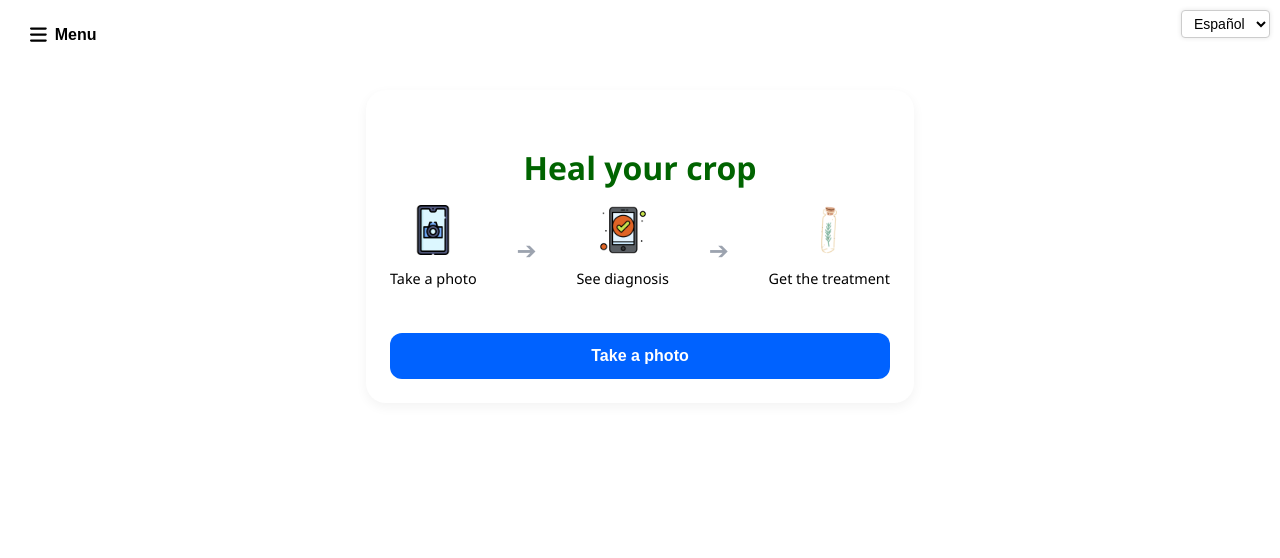
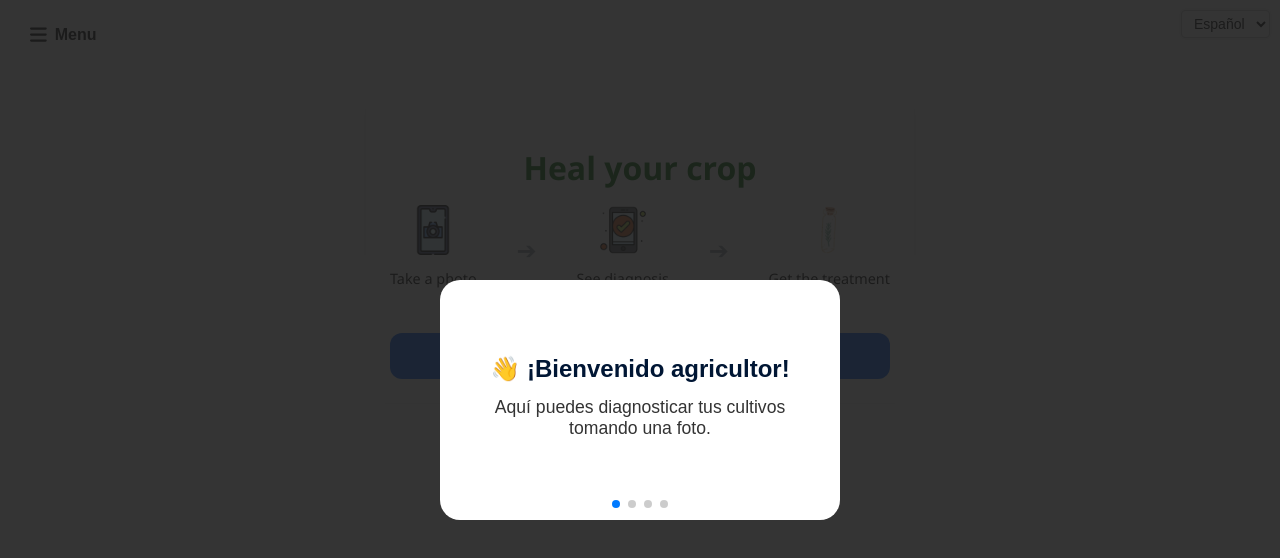
Before and after one commit to Sky1836/deteccion-plagas-granadilla, a React (Create React App) app in the folder aplicacion/frontend/: page /agricultor in a window 1280 px wide. Shown: the top 558 px of the page. Built offline with nearby package versions, Linux system fonts and the light colour scheme; no server answers; sample sign-in values are in the browser's storage.

Commit message:
Add onboarding modal with Swiper to Farmer page
Introduces an onboarding modal for new users on the Farmer page using Swiper for a multi-step guide. Updates dependencies to include Swiper, adds onboarding state and logic in the component, and styles the modal and Swiper slides in CSS.

```diff
--- a/aplicacion/frontend/package.json
+++ b/aplicacion/frontend/package.json
@@ -20,6 +20,7 @@
     "react-i18next": "^15.6.0",
     "react-router-dom": "^7.6.1",
     "react-scripts": "5.0.1",
+    "swiper": "^11.2.10",
     "web-vitals": "^2.1.4"
   },
   "scripts": {
--- a/aplicacion/frontend/src/pages/Farmer/page.jsx
+++ b/aplicacion/frontend/src/pages/Farmer/page.jsx
@@ -3,12 +3,28 @@ import { useNavigate } from 'react-router-dom';
 import './styles.css';
 import MenuDesplegable from '../../components/MenuDesplegable';
 import { useTranslation } from 'react-i18next';
+import { Swiper, SwiperSlide } from 'swiper/react';
+import { Pagination } from 'swiper/modules';
+import 'swiper/css';
+import 'swiper/css/pagination';
+
 
 export default function FarmerPage() {
   const [user, setUser] = useState(null);
   const [showCamera, setShowCamera] = useState(false);
   const [preview, setPreview] = useState(null);
   const { t } = useTranslation();
+  const [showOnboarding, setShowOnboarding] = useState(false);
+
+  useEffect(() => {
+    const visto = localStorage.getItem('onboardingFarmer');
+    if (!visto) setShowOnboarding(true);
+  }, []);
+
+  const cerrarOnboarding = () => {
+    localStorage.setItem('onboardingFarmer', 'true');
+    setShowOnboarding(false);
+  };
 
   const videoRef = useRef(null);
   const canvasRef = useRef(null);
@@ -124,6 +140,36 @@ export default function FarmerPage() {
           if (seccion === 'logros') navigate('/logros');
         }}
       />
+
+      {showOnboarding && (
+        <div className="modal-onboarding">
+          <Swiper
+            modules={[Pagination]}
+            pagination={{ clickable: true }}
+            className="swiper-onboarding"
+          >
+            <SwiperSlide className="swiper-slide-onboarding">
+              <h2>👋 ¡Bienvenido agricultor!</h2>
+              <p>Aquí puedes diagnosticar tus cultivos tomando una foto.</p>
+            </SwiperSlide>
+            <SwiperSlide className="swiper-slide-onboarding">
+              <h2>📷 Cámara</h2>
+              <p>Presiona "Tomar foto" para comenzar el diagnóstico de plagas.</p>
+            </SwiperSlide>
+            <SwiperSlide className="swiper-slide-onboarding">
+              <h2>📁 Historial</h2>
+              <p>Consulta tus diagnósticos pasados en la sección de historial.</p>
+            </SwiperSlide>
+            <SwiperSlide className="swiper-slide-onboarding"  >
+              <h2>🔍 Información</h2>
+              <p>Aprende sobre trips, araña roja y más desde el menú.</p>
+              <button onClick={cerrarOnboarding}>¡Entendido!</button>
+            </SwiperSlide>
+          </Swiper>
+        </div>
+      )}
+
+
       <div className='farmer-page'>
 
         <div className="camara-contenedor">
--- a/aplicacion/frontend/src/pages/Farmer/styles.css
+++ b/aplicacion/frontend/src/pages/Farmer/styles.css
@@ -230,3 +230,57 @@ video {
     cursor: pointer;
     color: #001634;
 }
+
+.modal-onboarding {
+    position: fixed;
+    top: 0;
+    left: 0;
+    width: 100%;
+    height: 100%;
+    background: rgba(30, 30, 30, 0.9);
+    display: flex;
+    justify-content: center;
+    align-items: center;
+    z-index: 9999;
+}
+
+.swiper-onboarding {
+    width: 90%;
+    max-width: 400px;
+    background: white;
+    border-radius: 20px;
+    text-align: center;
+    justify-content: center;
+    height: 30%;
+}
+
+.swiper-onboarding .swiper-slide-onboarding {
+    display: flex;
+    flex-direction: column;
+    align-items: center;
+    justify-content: center;
+}
+
+.swiper-onboarding h2 {
+    font-size: 1.5rem;
+    margin-bottom: 0.5rem;
+    width: 90%;
+}
+
+.swiper-onboarding p {
+    font-size: 1.1rem;
+    color: #333;
+    width: 90%;
+}
+
+.swiper-onboarding button {
+    margin-top: 1rem;
+    padding: 0.6rem 1.2rem;
+    background-color: #2ecc71;
+    color: white;
+    border: none;
+    border-radius: 10px;
+    font-size: 1rem;
+    cursor: pointer;
+    width: 90%;
+}
```
